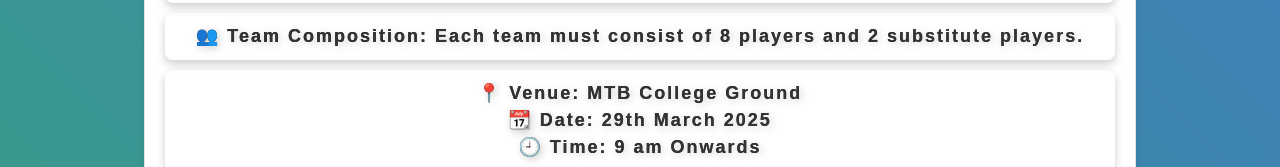
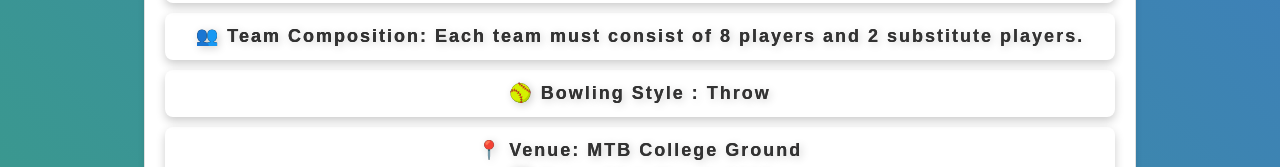
Before and after one commit to utsav0520/IT-AI_SportDay2k25, a React (Vite) app: page /cricket in a window 1280 px wide. Shown: the part 335-502 px from the top of the page. Built offline with nearby package versions, Linux system fonts and the light colour scheme.

Commit message:
Update Cricket .jsx

```diff
--- a/src/components/Pages/Cricket .jsx
+++ b/src/components/Pages/Cricket .jsx
@@ -36,6 +36,9 @@ function Cricate() {
               Each team must consist of 8 players and 2 substitute players.
             </h>
             <h className="text">
+            🥎 Bowling Style : Throw
+              </h>
+            <h className="text">
               📍 Venue: MTB College Ground
               <br />
               📆 Date: 29th March 2025
```
